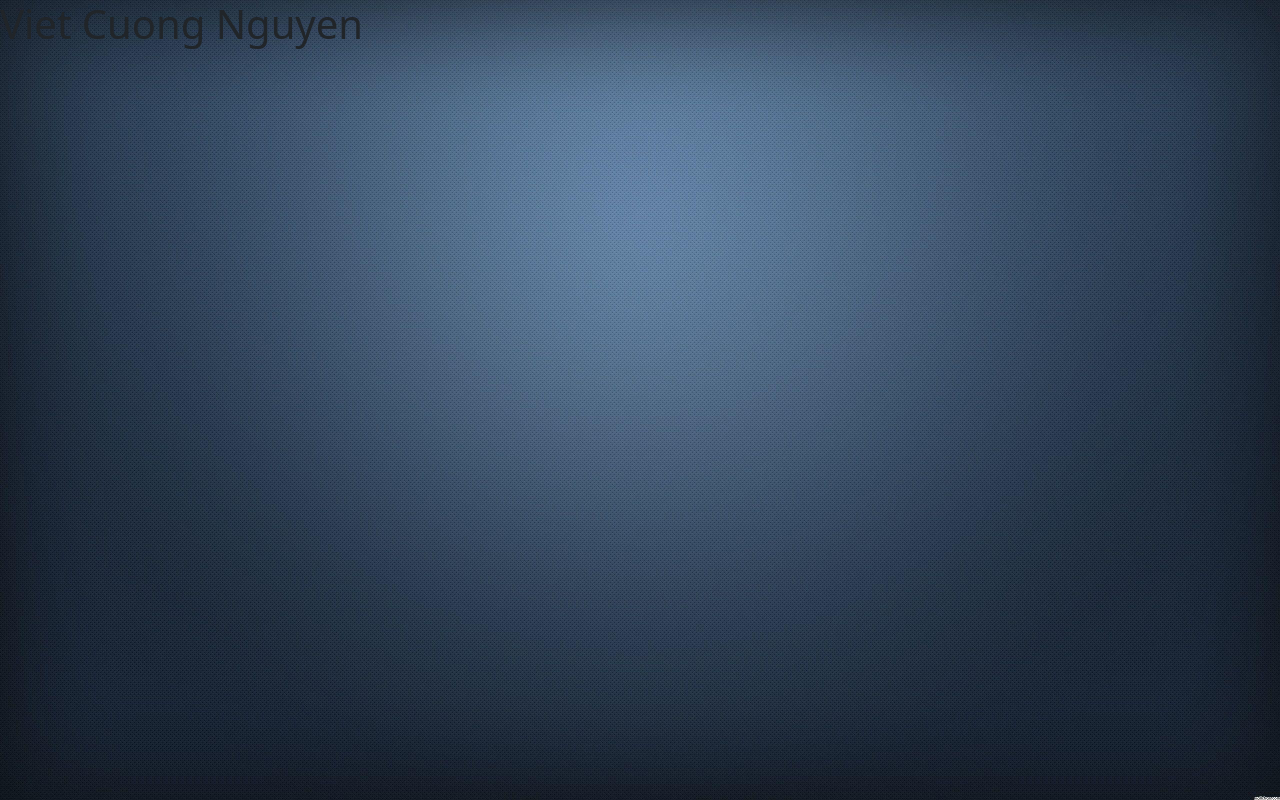
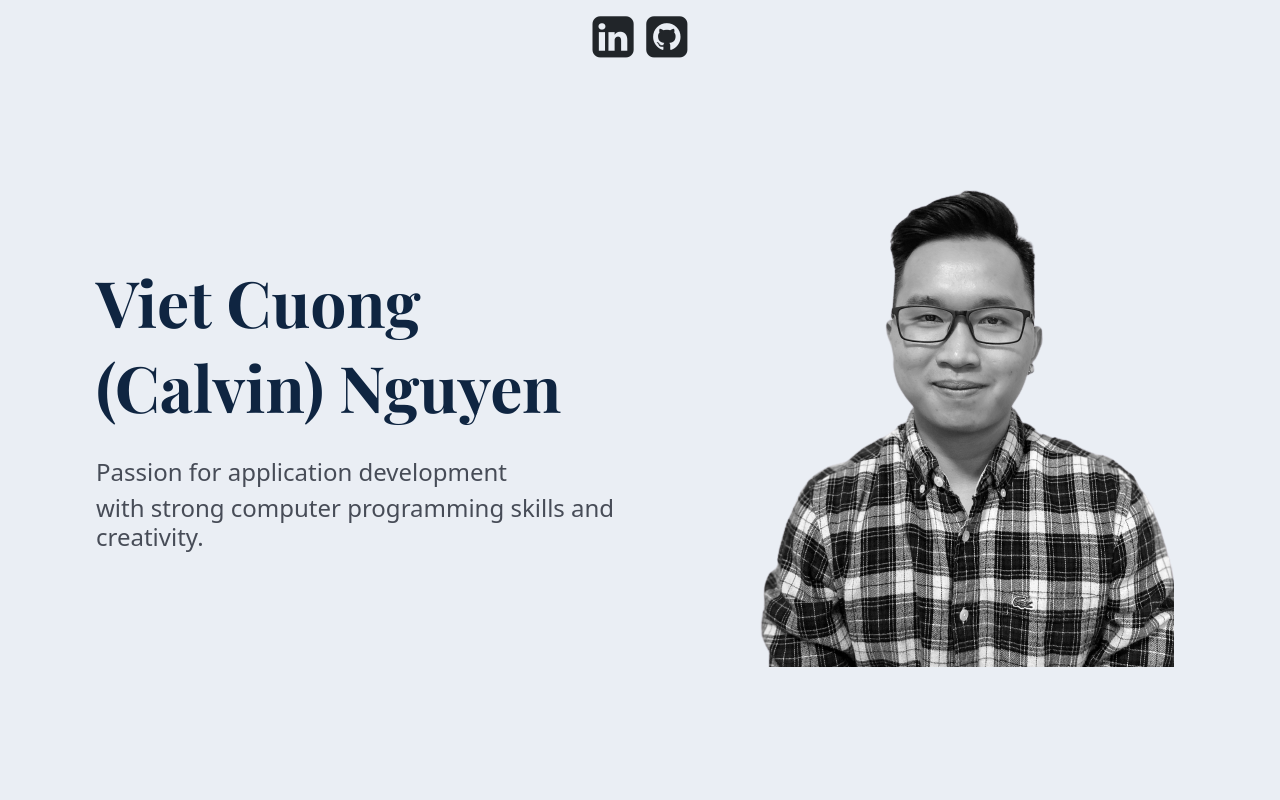
Before and after one commit to Calvin05/PersonalWebsite, a website: page index.html in a window 1280 px wide. Drawn offline with nearby package versions, Linux system fonts and the light colour scheme.

Commit message:
added style, images

```diff
--- a/index.html
+++ b/index.html
@@ -5,15 +5,47 @@
   <meta http-equiv="X-UA-Compatible" content="IE=edge">
   <meta name="viewport" content="width=device-width, initial-scale=1.0">
   <link rel="stylesheet" href="./node_modules/bootstrap/dist/css/bootstrap.min.css">
+  <link rel="stylesheet" href="./node_modules/aos/dist/aos.css">
+  <link rel="stylesheet" href="./node_modules/font-awesome/css/font-awesome.min.css">
+  <link rel="preconnect" href="https://fonts.googleapis.com">
+  <link rel="preconnect" href="https://fonts.gstatic.com" crossorigin>
+  <link href="https://fonts.googleapis.com/css2?family=Playfair+Display:wght@700&display=swap" rel="stylesheet">
   <title>Document</title>
 </head>
 <body>
-  <div class="bg-image" style="background-image: url(/images/3492404.jpg);
+  <div class="bg-image" style="background-color: #eaeef4;
   background-size: cover; height: 100vh;">
-      <div class="w-50">
-          <h1>Viet Cuong Nguyen</h1>
-       </div>
+  <div style="text-align: center; display: inline-block; width: 100%;">
+    <span style="font-size: 3em">
+      <i class="fa fa-linkedin-square" aria-hidden="true"></i>
+    </span>
+    <span style="font-size: 3em">
+      <i class="fa fa-github-square" aria-hidden="true"></i>
+    </span>
+
+  </div>
+  <br><br><br><br><br><br><br>
+  <div class="row">
+    <div class="col">
+      <div class="ms-5 pt-5 ps-5">
+        <h1 data-aos="fade-right" style="font-family: 'Playfair Display', serif; font-size: 4em; color: #0f2541;">Viet Cuong</h1>
+        <h1 data-aos="fade-right" style="font-family: 'Playfair Display', serif; font-size: 4em; color: #0f2541">(Calvin) Nguyen</h1>
+        <br>
+        <h4 data-aos="fade-up" data-aos-delay="500" style="color: #474c57;">Passion for application development</h4>
+        <h4 data-aos="fade-up" data-aos-delay="500" style="color: #474c57;">with strong computer programming skills and creativity.</h4>
+
+     </div>
+    </div>
+    <div class="col" style="margin-top: -150px; text-align: center;">
+      <img data-aos="zoom-in-down" data-aos-delay="200" src="./images/profile.png" alt="" srcset="">
+    </div>
+  </div>
+
   </div>
 
 </body>
+<script src="./node_modules/aos/dist/aos.js"></script>
+<script>
+  AOS.init({ once: true });
+</script>
 </html>
```
Also changed, not shown: images/profile.png (added), index.css (added).
